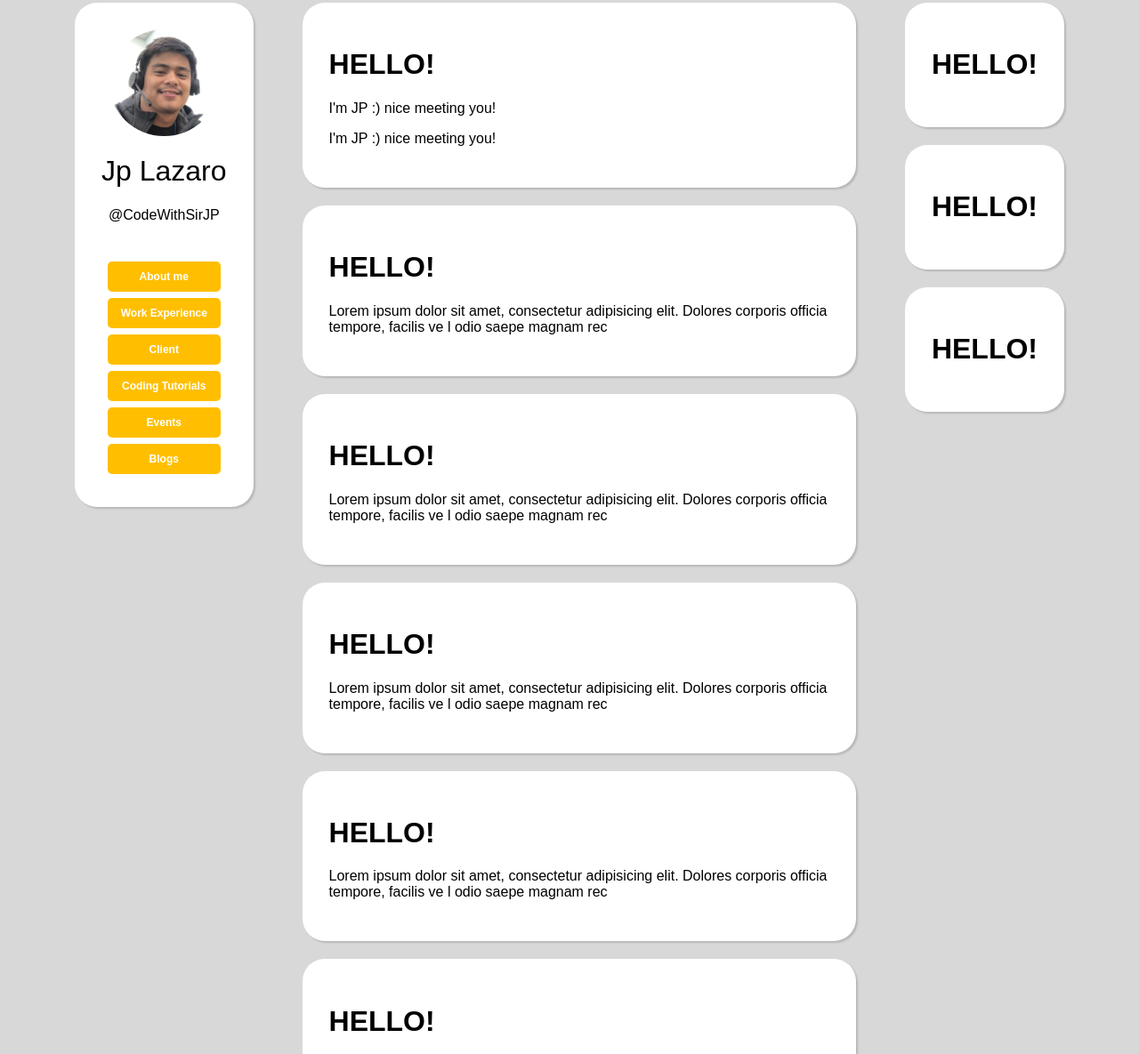
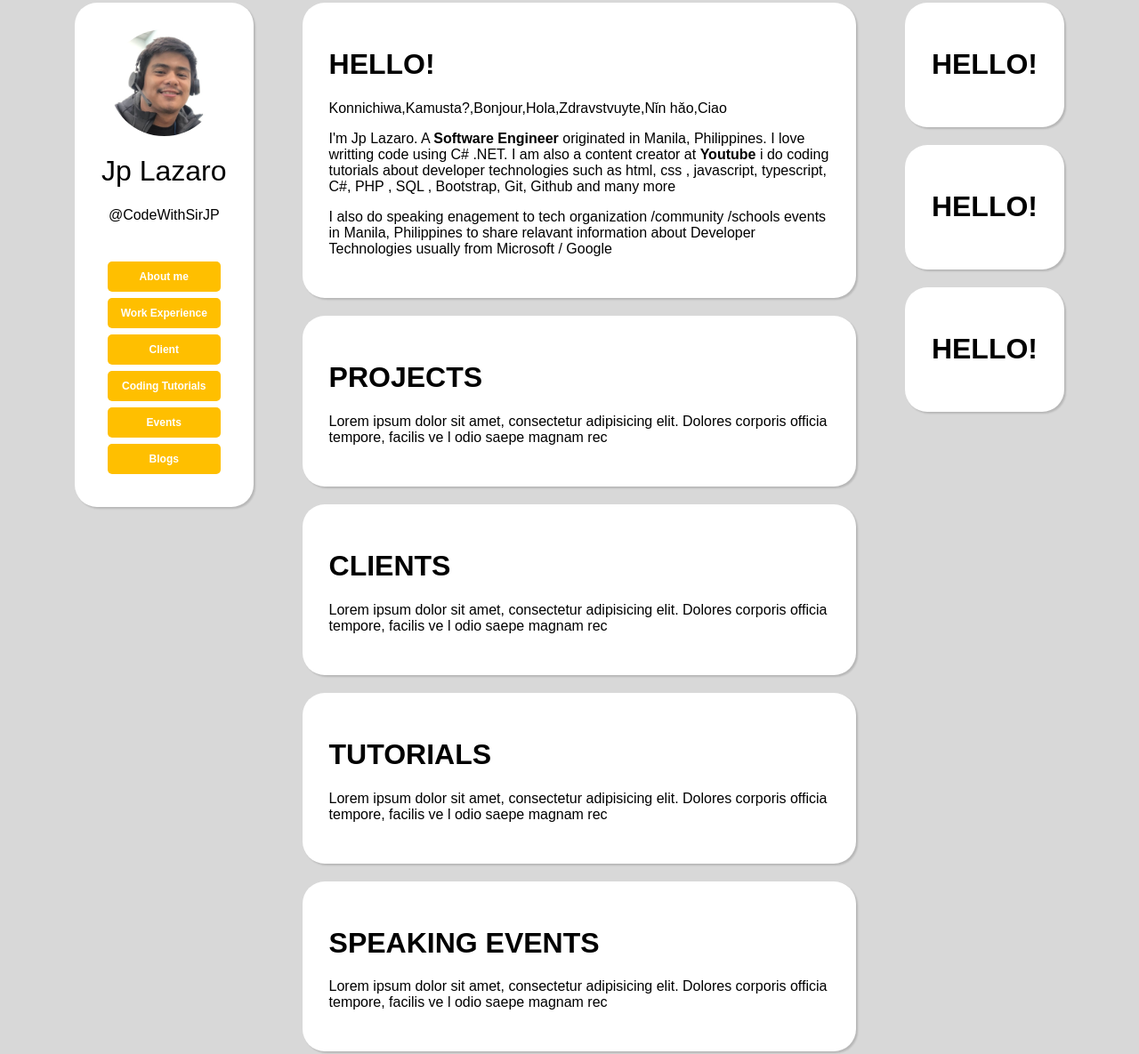
Before and after one commit to johnpaullazaro/me, a plain HTML site: page index.html in a window 1280 px wide. Shown: the part 135-1320 px from the top of the page at 89% size. Drawn offline with Linux system fonts and the light colour scheme; a web font is replaced by a local one.

Commit message:
Added section titles

```diff
--- a/index.html
+++ b/index.html
@@ -45,13 +45,21 @@
 
                 <h1>HELLO!</h1>
                 <p>
-                    I'm JP :) nice meeting you!
-                </p>
-                <p>
-                    I'm JP :) nice meeting you!
+                    Konnichiwa,Kamusta?,Bonjour,Hola,Zdravstvuyte,Nǐn hǎo,Ciao
                 </p>
 
+                <p> I'm Jp Lazaro. A <b>Software Engineer</b> originated in Manila, Philippines.
+                I love writting code using C# .NET.
+                I am also a content creator at <b>Youtube</b> i do coding tutorials about developer
+                technologies such as html, css , javascript, typescript, C#, PHP , SQL , Bootstrap, Git, Github and many more
 
+                </p>
+
+                <p> I also do speaking enagement to
+                    tech organization /community /schools events in Manila, Philippines
+                    to share relavant information about Developer Technologies usually from Microsoft / Google
+
+                    </p>
             </div>
 
 
@@ -60,7 +68,7 @@
 
             <div class="rounded-container shadow">
 
-                <h1>HELLO!</h1>
+                <h1>PROJECTS</h1>
   <p>Lorem ipsum dolor sit amet, consectetur adipisicing elit. Dolores corporis officia tempore, facilis ve
     l odio saepe magnam rec </p>
             </div>
@@ -68,26 +76,26 @@
 
             <div class="rounded-container shadow">
 
-                <h1>HELLO!</h1>
+                <h1>CLIENTS</h1>
   <p>Lorem ipsum dolor sit amet, consectetur adipisicing elit. Dolores corporis officia tempore, facilis ve
     l odio saepe magnam rec </p>
             </div>
 
             <div class="rounded-container shadow">
 
-                <h1>HELLO!</h1>
+                <h1>TUTORIALS</h1>
   <p>Lorem ipsum dolor sit amet, consectetur adipisicing elit. Dolores corporis officia tempore, facilis ve
     l odio saepe magnam rec </p>
             </div>
             <div class="rounded-container shadow">
 
-                <h1>HELLO!</h1>
+                <h1>SPEAKING EVENTS</h1>
   <p>Lorem ipsum dolor sit amet, consectetur adipisicing elit. Dolores corporis officia tempore, facilis ve
     l odio saepe magnam rec </p>
             </div>
             <div class="rounded-container shadow">
 
-                <h1>HELLO!</h1>
+                <h1>ARTICLES / BLOGS</h1>
   <p>Lorem ipsum dolor sit amet, consectetur adipisicing elit. Dolores corporis officia tempore, facilis ve
     l odio saepe magnam rec </p>
             </div>
```
